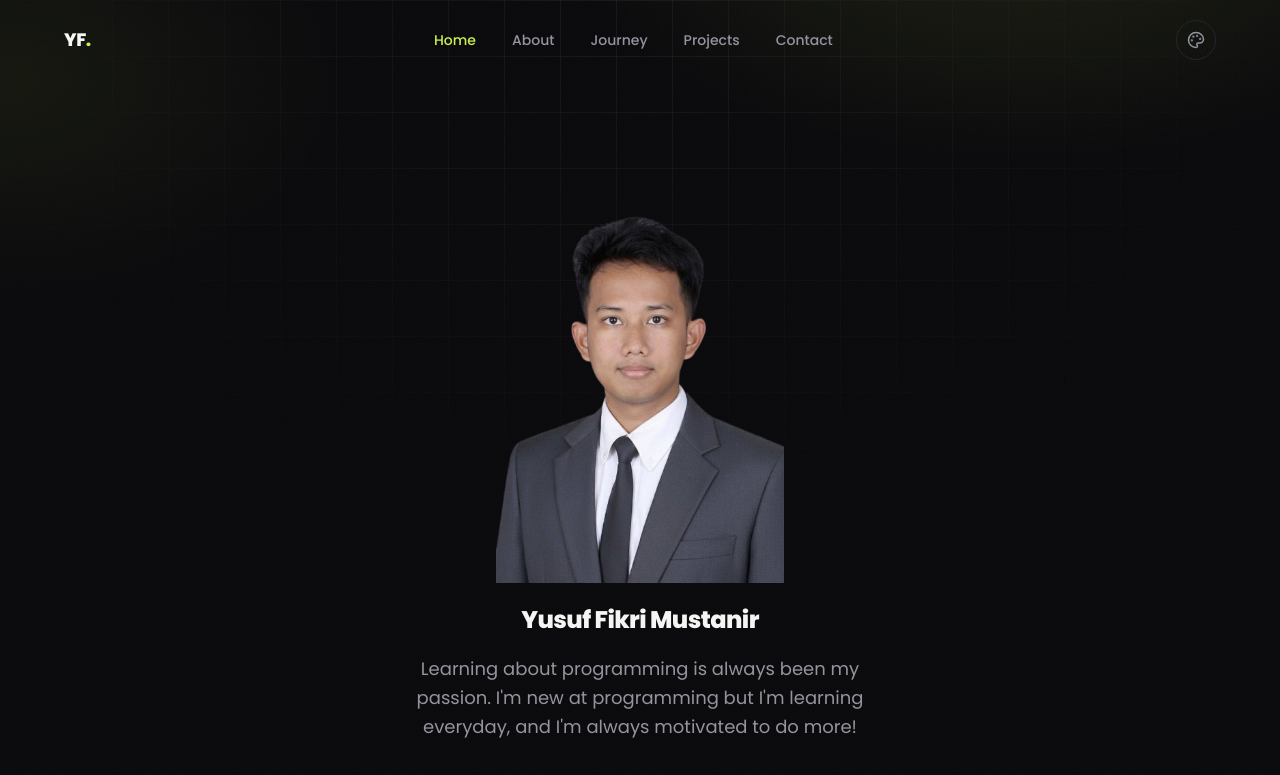
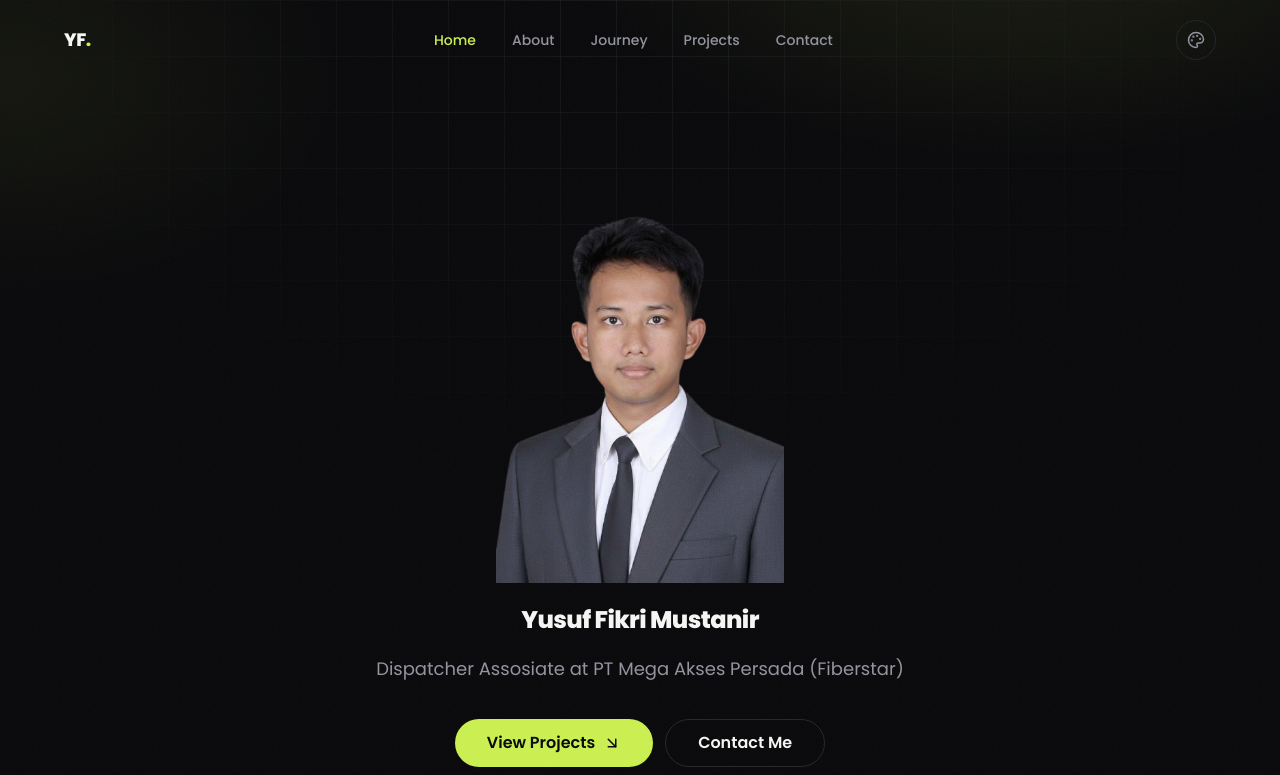
Before and after one commit to yusuffikri/yusuf-fikri, a React (Vite) app: page / in a window 1280 px wide. Shown: the top 775 px of the page. Built offline with nearby package versions, Linux system fonts and the light colour scheme.

Commit message:
Update data.js

```diff
--- a/src/data.js
+++ b/src/data.js
@@ -4,7 +4,7 @@ export const profile = {
   name: "Yusuf Fikri Mustanir",
   role: "Telecommunication Engineer",
   tagline:
-    "Learning about programming is always been my passion. I'm new at programming but I'm learning everyday, and I'm always motivated to do more!",
+    "Dispatcher Assosiate at PT Mega Akses Persada (Fiberstar)",
   location: "Indonesia",
   email: "yusuffiks99@gmail.com",
   resumeUrl: "/cv-yusuf-fikri.pdf",
```
